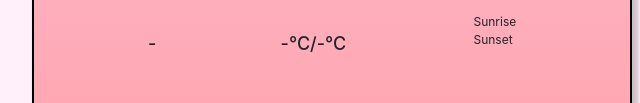
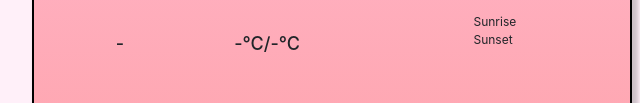
Before and after one commit to stephaniehg/PinkWeather-App, a plain HTML site: page index.html in a window 1280 px wide. Shown: the part 652-755 px from the top of the page, 308-948 px from the left. Drawn offline with nearby package versions, Linux system fonts and the light colour scheme.

Commit message:
Improved Description Styling with Bootstrap

```diff
--- a/index.html
+++ b/index.html
@@ -75,12 +75,12 @@
 
             <div class="row">
               <div
-                class="col offset-1 weatherText py-4"
+                class="col-auto offset-2 weatherText py-4 pr-3"
                 id="weather-description"
               >
                 -
               </div>
-              <div class="col weatherMinMax py-4 temp-minmax">
+              <div class="col weatherMinMax py-4">
                 <span id="temp-max">-</span>°C/<span id="temp-min">-</span>°C
               </div>
             </div>
```
